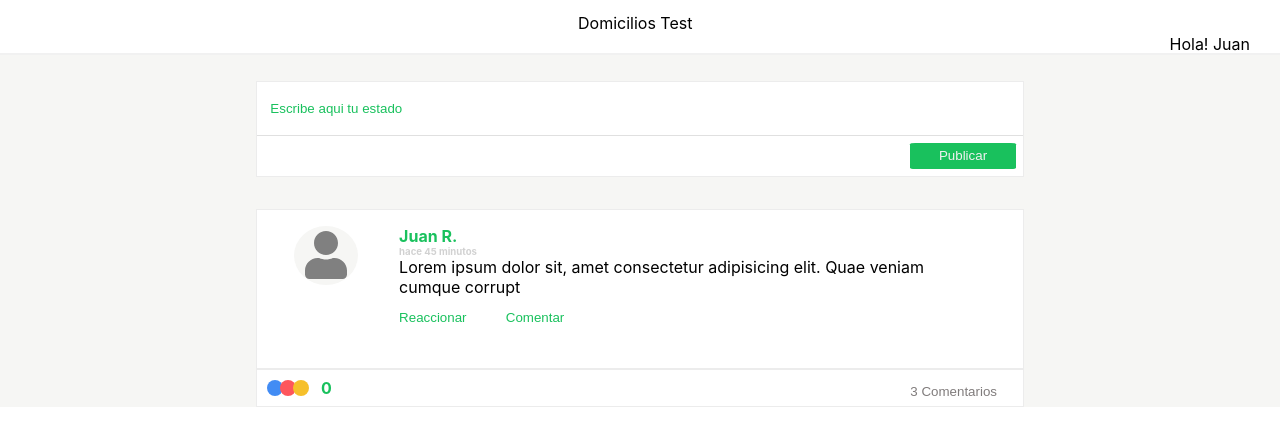
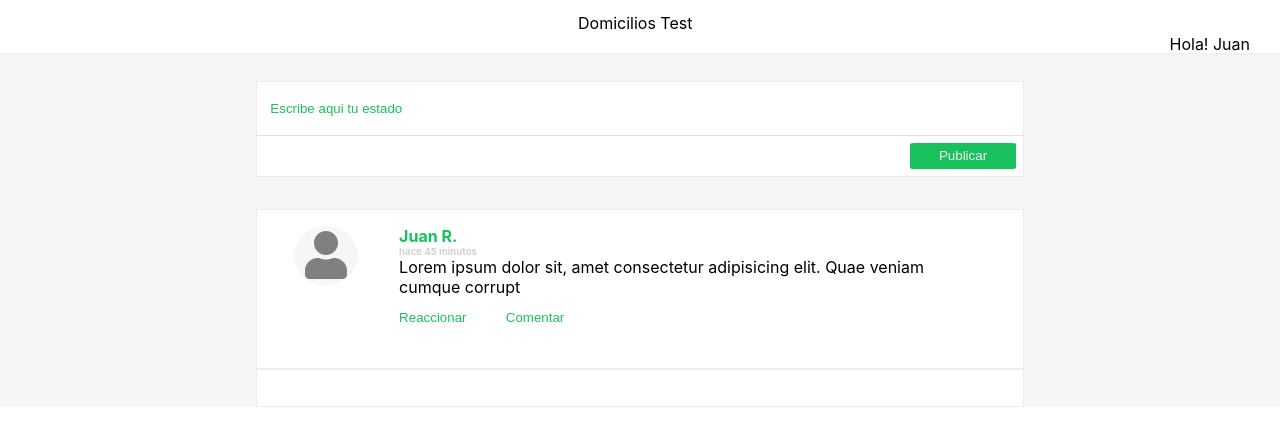
Before and after one commit to andrespaez16/merqueo-post, a React (Create React App) app in the folder merqueo-test/: page / in a window 1280 px wide. Shown: the top 446 px of the page. Built offline with nearby package versions, Linux system fonts and the light colour scheme.

Commit message:
logic improve reaction and comments

```diff
--- a/merqueo-test/src/components/comment.jsx
+++ b/merqueo-test/src/components/comment.jsx
@@ -6,6 +6,7 @@ import { CommetBox } from '../styles/styled'
 const Comment = (props) => {
   const { posts } = props
   const [openComment, setOpenComment] = useState(false)
+  const [showReaction, setshowReaction] = useState(false)
   const [reactionCount, setReactionCount] = useState(0)
   const [comments, setComents] = useState([])
   const [comment, setComent] = useState('')
@@ -13,6 +14,12 @@ const Comment = (props) => {
 
   const actionOpen = (open) => {
     setOpenComment(!open)
+  }
+
+  const reactionShow = (show) => {
+    console.log('hello')
+    setshowReaction(!show)
+    reaction()
   }
 
   const reaction = () => {
@@ -54,7 +61,7 @@ const Comment = (props) => {
               <button
                 className='actions'
                 onClick={() => {
-                  reaction()
+                  reactionShow(showReaction)
                 }}
               >
                 Reaccionar
@@ -71,6 +78,7 @@ const Comment = (props) => {
           </div>
         </div>
         <div className='content-reaction'>
+          {reactionCount > 0 ? (
             <div className='content-reaction-button'>
               <button
                 className='reaction-button-like'
@@ -94,15 +102,40 @@ const Comment = (props) => {
                 <strong>{reactionCount}</strong>
               </span>
             </div>
+          ) : (
+            <span></span>
+          )}
+          {comments.length > 0 ? (
             <button
               className='check-coment'
               onClick={() => {
                 actionOpen(openComment)
               }}
             >
-            <span>3</span> Comentarios
+              <span>{comments.length}</span> Comentarios
             </button>
+          ) : (
+            <span></span>
+          )}
         </div>
+        {openComment === true ? (
+        <>
+          {comments.map((comment) => renderComment(comment))}
+          <div className='write-comments'>
+            <form onSubmit={addNewComment}>
+              <input
+                className='post-write'
+                type='text'
+                placeholder='Escribe un comentario'
+                value={comment}
+                onChange={newComentWrite}
+              />
+            </form>
+          </div>
+        </>
+      ) : (
+        ''
+      )}
       </>
     )
   }
@@ -131,24 +164,6 @@ const Comment = (props) => {
   return (
     <CommetBox>
       {posts.map((post) => renderPost(post))}
-      {openComment === true ? (
-        <>
-          {comments.map((comment) => renderComment(comment))}
-          <div className='write-comments'>
-            <form onSubmit={addNewComment}>
-              <input
-                className='post-write'
-                type='text'
-                placeholder='Escribe un comentario'
-                value={comment}
-                onChange={newComentWrite}
-              />
-            </form>
-          </div>
-        </>
-      ) : (
-        ''
-      )}
     </CommetBox>
   )
 }
```
Also changed, not shown: 1 other file (tests, documents, lock files or other folders). Lines whose indentation alone changed are shown as unchanged.
